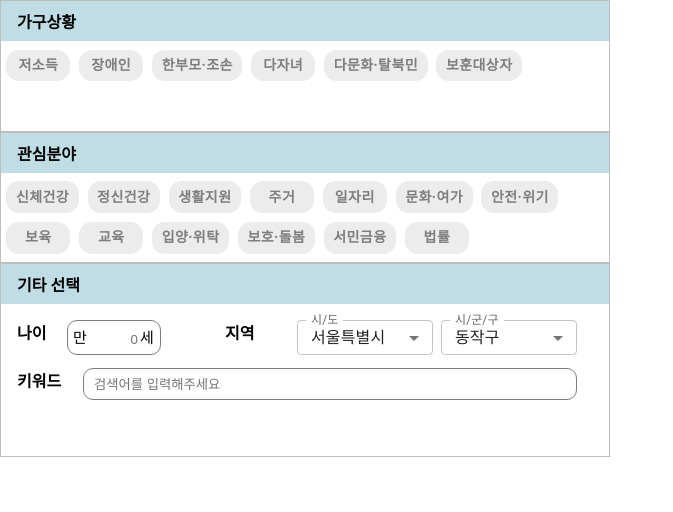
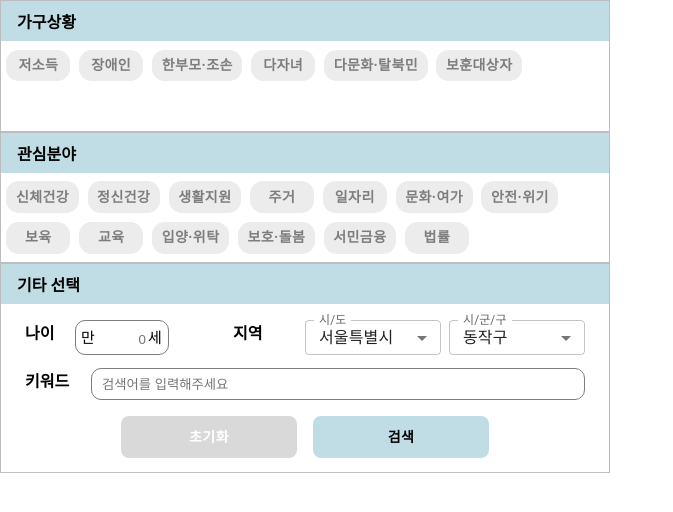
Before and after one commit to googoo9918/software-project-bokha, a React (Vite) app in the folder client/: page /search in a window 1280 px wide. Shown: the top 512 px of the page, without its empty margins (0-673 px from the left). Built offline with nearby package versions, Linux system fonts and the light colour scheme.

Commit message:
feat: 초기화/검색 버튼 추가

```diff
--- a/client/src/components/EtcBox/EtcBox.jsx
+++ b/client/src/components/EtcBox/EtcBox.jsx
@@ -5,13 +5,15 @@ import {
   RegionSelect,
   AgeBox,
   RegionBox,
-  KeywordBox
+  KeywordBox,
+  ButtonBox
 } from "./EtcBox.styled";
 import { StyledEngineProvider } from '@mui/styled-engine'
 import {
   FormControl,
   InputLabel,
-  MenuItem
+  MenuItem,
+  Button
 } from '@mui/material';
 
 function EtcBox(props) {
@@ -24,6 +26,9 @@ function EtcBox(props) {
                   '서대문구', '마포구', '양천구', '강서구', '구로구', '금천구',
                   '영등포구', '동작구', '관악구', '서초구', '강남구', '송파구', '강동구'];
 
+  function resetHandler() {
+    window.location.reload();
+  }
 
   return(
     <StyledEngineProvider injectFirst>
@@ -100,6 +105,14 @@ function EtcBox(props) {
                 placeholder="검색어를 입력해주세요"
                 onChange={e => props.keywordHandler(e.target.value)}></input>
           </KeywordBox>
+          <ButtonBox>
+            <Button className="etc-footer__btn"
+                    id="etc-footer__btn-reset"
+                    onClick={resetHandler}>초기화</Button>
+            <Button className="etc-footer__btn"
+                    id="etc-footer__btn-search"
+                    onClick={props.submitHandler}>검색</Button>
+          </ButtonBox>
         </EtcContent>
       </EtcBoxContainer>
     </StyledEngineProvider>
--- a/client/src/components/EtcBox/EtcBox.styled.js
+++ b/client/src/components/EtcBox/EtcBox.styled.js
@@ -7,7 +7,7 @@ import {
 import Select from '@mui/material/Select';
 
 export const EtcBoxContainer = styled(CategoryBoxContainer)`
-  height: 12rem;
+  height: 13rem;
 `;
 
 export const EtcTitle = styled(CategoryTitle)``;
@@ -38,7 +38,7 @@ export const AgeBox = styled.div`
   justify-content: space-between;
   position: absolute;
   top: 1rem;
-  left: 1rem;
+  left: 1.5rem;
 
   #etc-age__box {
     width: 6rem;
@@ -72,7 +72,7 @@ export const RegionBox = styled.div`
   justify-content: space-between;
   position: absolute;
   top: 1rem;
-  left: 14rem;
+  left: 14.5rem;
 `;
 
 export const KeywordBox = styled.div`
@@ -81,7 +81,8 @@ export const KeywordBox = styled.div`
   justify-content: space-between;
   position: absolute;
   top: 4rem;
-  left: 1rem;
+  left: 50%;
+  transform: translateX(-50%);
 
   #etc-keyword__input {
     width: 30rem;
@@ -91,3 +92,31 @@ export const KeywordBox = styled.div`
     padding-left: 10px;
   }
 `;
+
+export const ButtonBox = styled.div`
+  width: 23rem;
+  height: 2.6rem;
+  display: flex;
+  justify-content: space-between;
+  position: absolute;
+  top: 7rem;
+  left: 50%;
+  transform: translateX(-50%);
+
+  .etc-footer__btn {
+    width: 11rem;
+    height: 2.6rem;
+    font-weight: 600;
+    border-radius: 0.5rem;
+  }
+
+  #etc-footer__btn-reset {
+    background-color: #d9d9d9;
+    color: #fff;
+  }
+
+  #etc-footer__btn-search {
+    background-color: rgba(5, 117, 152, 0.25);;
+    color: #000;
+  }
+`
--- a/client/src/pages/SearchPage.jsx
+++ b/client/src/pages/SearchPage.jsx
@@ -6,14 +6,24 @@ function SearchPage() {
   const [household, setHousehold] = useState([]);
   const [interest, setInterest] = useState([]);
   const [age, setAge] = useState(0);
-  const [sido, setSido] = useState('');
-  const [sigungu, setSigungu] = useState('');
+  // '시/도', '시/군/구' -> defaultValue
+  const [sido, setSido] = useState('서울특별시');
+  const [sigungu, setSigungu] = useState('동작구');
   const [keyword, setKeyword] = useState('');
 
   const householdList = ['저소득', '장애인', '한부모·조손', '다자녀', '다문화·탈북민', '보훈대상자'];
   const interestList = ['신체건강', '정신건강', '생활지원', '주거',
                     '일자리', '문화·여가', '안전·위기', '보육',
                     '교육', '입양·위탁', '보호·돌봄', '서민금융', '법률'];
+
+  function submitHandler() {
+    console.log(household);
+    console.log(interest);
+    console.log(age);
+    console.log(sido);
+    console.log(sigungu);
+    console.log(keyword);
+  }
 
   return(
     <div id="search-page">
@@ -31,7 +41,8 @@ function SearchPage() {
           ageHandler={setAge}
           sidoHandler={setSido}
           sigunguHandler={setSigungu}
-          keywordHandler={setKeyword} ></EtcBox>
+          keywordHandler={setKeyword}
+          submitHandler={submitHandler} ></EtcBox>
     </div>
   )
 }
```
